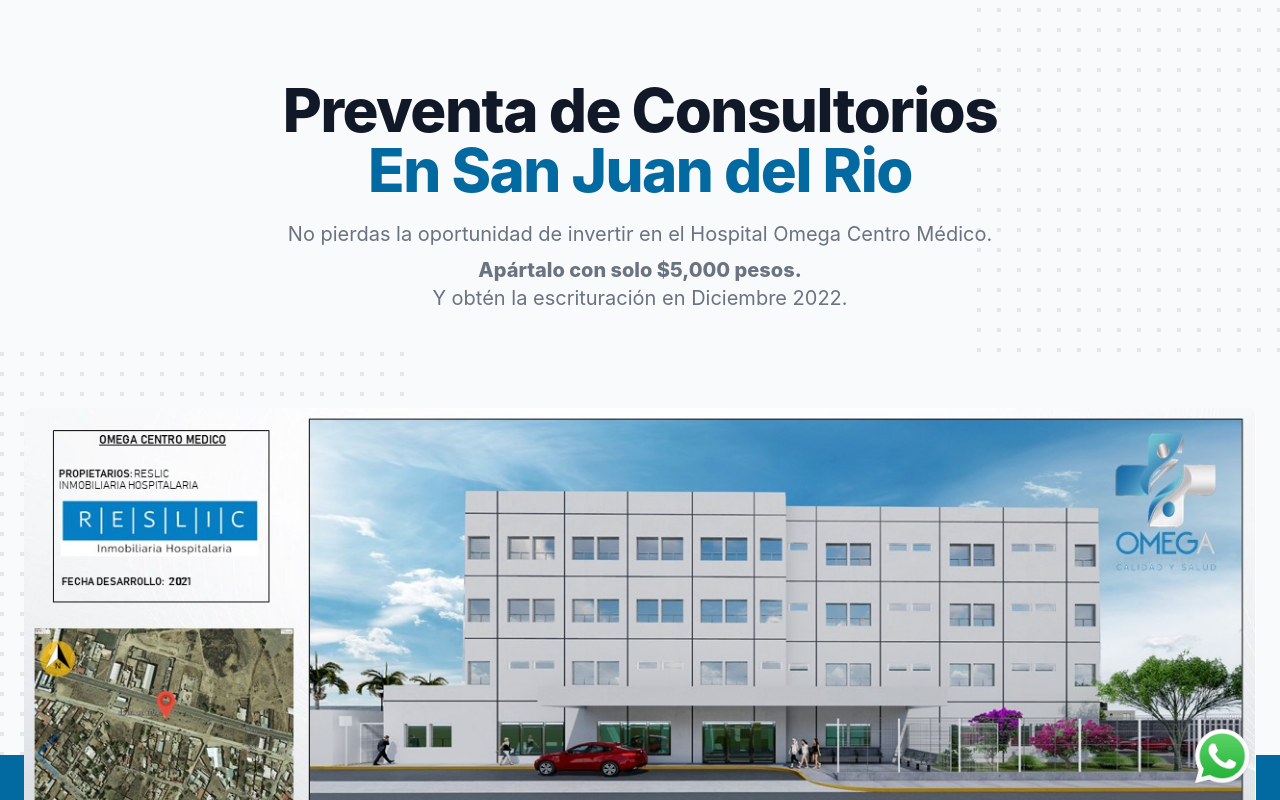
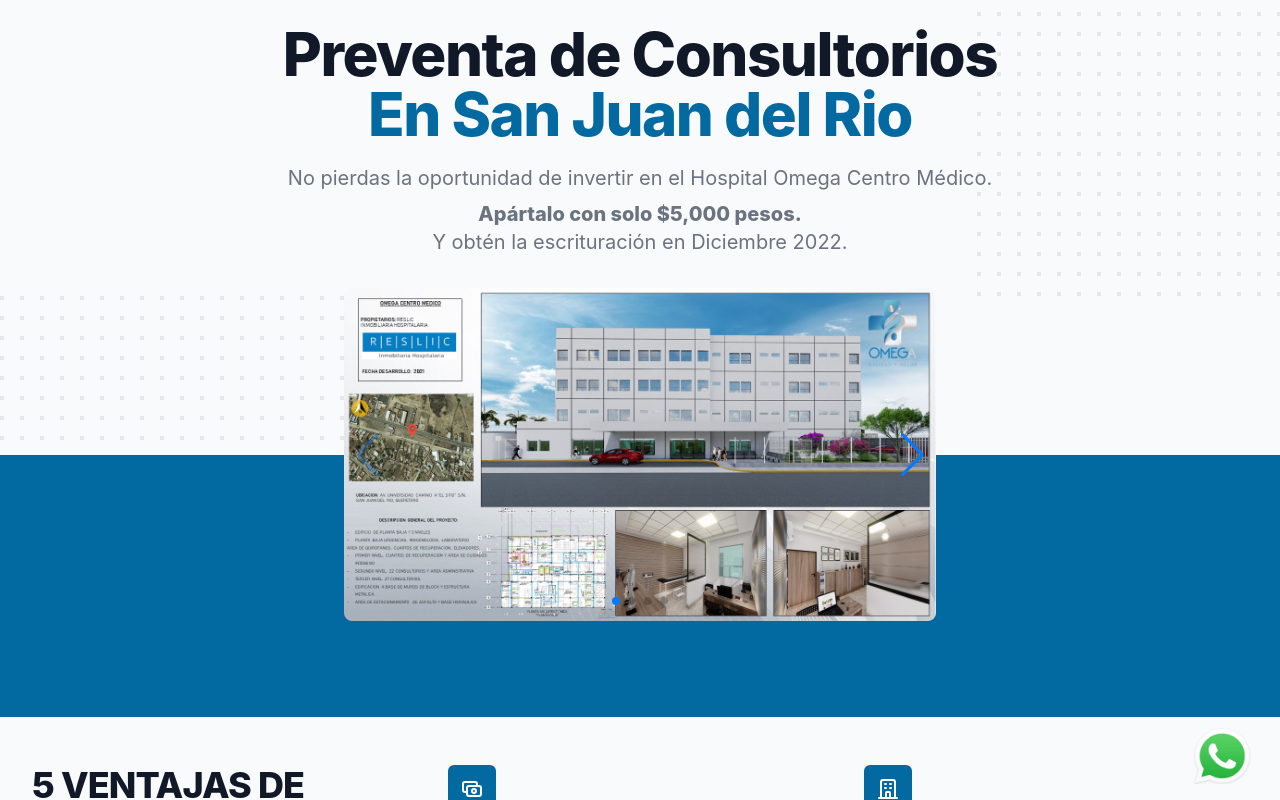
Before and after one commit to septiseb/omega_hospital, a React (Create React App) app: page /venta_consultorios in a window 1280 px wide. Shown: the top 800 px of the page. Built offline with nearby package versions, Linux system fonts and the light colour scheme.

Commit message:
modify sized for the sales page

```diff
--- a/package.json
+++ b/package.json
@@ -15,6 +15,7 @@
     "npm": "^8.10.0",
     "react": "^18.0.0",
     "react-dom": "^18.0.0",
+    "react-helmet": "^6.1.0",
     "react-router-dom": "^6.3.0",
     "react-scripts": "5.0.0",
     "swiper": "^8.1.4",
--- a/src/App.js
+++ b/src/App.js
@@ -25,6 +25,7 @@ const App = () => {
         <Route exact path='/servicios_medicos' element={<ServiciosMedicosPage />} />
         <Route exact path='/laboratorio' element={<LaboratorioPage />} />
         <Route exact path='/nosotros' element={<NosotrosPage />} />
+        <Route exact path='/directorio_medico' element={<RentaConsultorioPage />} />
         <Route exact path='/contacto' element={<ContactFormPage />} />
       </Routes>
     </Router>
--- /dev/null
+++ b/src/component/SEO.jsx
@@ -0,0 +1,25 @@
+import { Helmet } from 'react-helmet';
+import React from 'react';
+const Seo = ({ title, description, pathSlug, keywords }) => {
+  const url = `https://malikgabroun.com/${pathSlug}`
+	return (
+<Helmet htmlAttributes={{ lang: 'es' }} title={title} meta={[
+        {
+          name: 'description',
+          content: description,
+        },
+        {
+          name: 'keywords',
+          content: keywords.join(),
+        },
+		]}
+    links={[
+     {
+          rel: 'canonical',
+          href: url,
+      },
+    ]}
+    />
+ );
+}
+export default Seo;
--- a/src/component/ventacompra/VentaConsultorio.jsx
+++ b/src/component/ventacompra/VentaConsultorio.jsx
@@ -13,7 +13,7 @@ const VentaConsultorio = ({children}) => {
 
 
   return (
-    <div className="bg-gray-50 -mt-10">
+    <div className="bg-gray-50 -mt-24">
       <div className="relative overflow-hidden">
         <div className="absolute inset-y-0 h-full w-full" aria-hidden="true">
           <div className="relative h-full">
@@ -83,7 +83,7 @@ const VentaConsultorio = ({children}) => {
             <div className="flex-1" />
             <div className="flex-1 w-full bg-sky-700" />
           </div>
-          <div className="max-w-7xl mx-auto px-4 sm:px-6">
+          <div className="max-w-7xl mx-auto px-4 sm:px-6 -mt-16 w-1/2">
             <Carrousel interval={8000}>
               {imgCarrousel.map(im => (<img
                 className="relative rounded-lg shadow-lg"
--- /dev/null
+++ b/src/page/DirectorioMedico.jsx
@@ -0,0 +1,11 @@
+import React from 'react';
+
+const DirectorioMedico = () => {
+    return (
+        <div>
+
+        </div>
+    );
+};
+
+export default DirectorioMedico;
```
Also changed, not shown: 1 other file (tests, documents, lock files or other folders).
